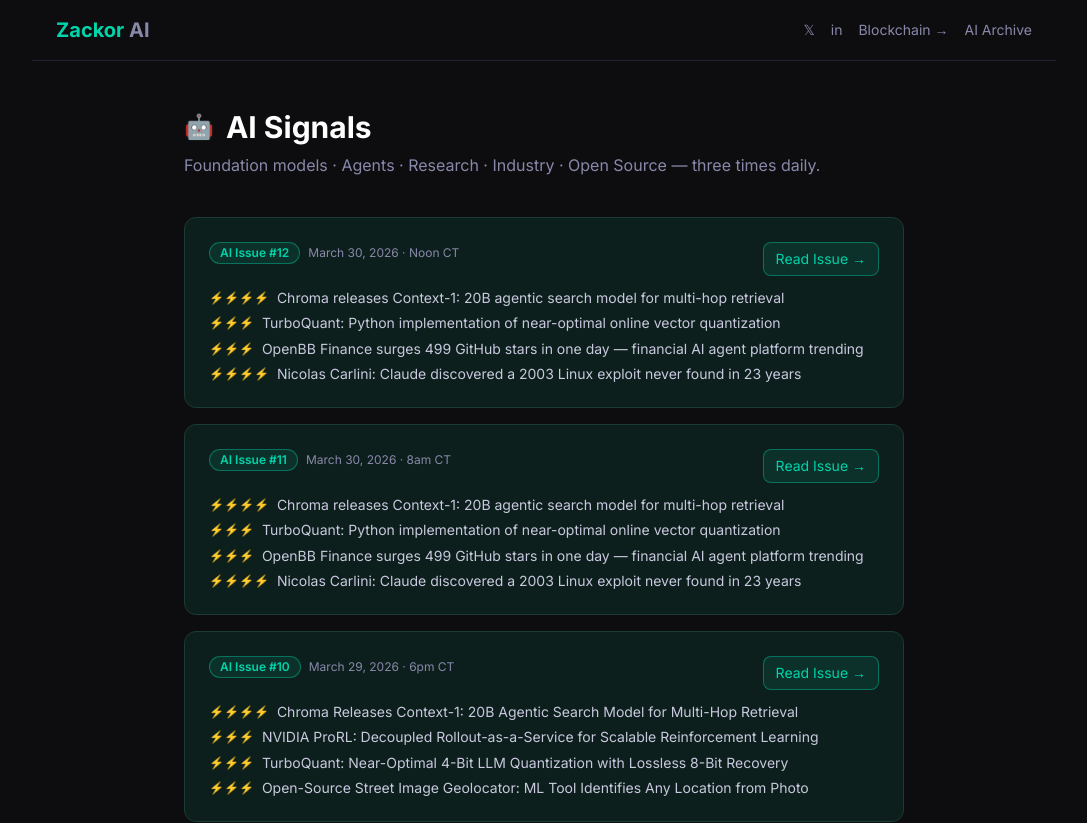
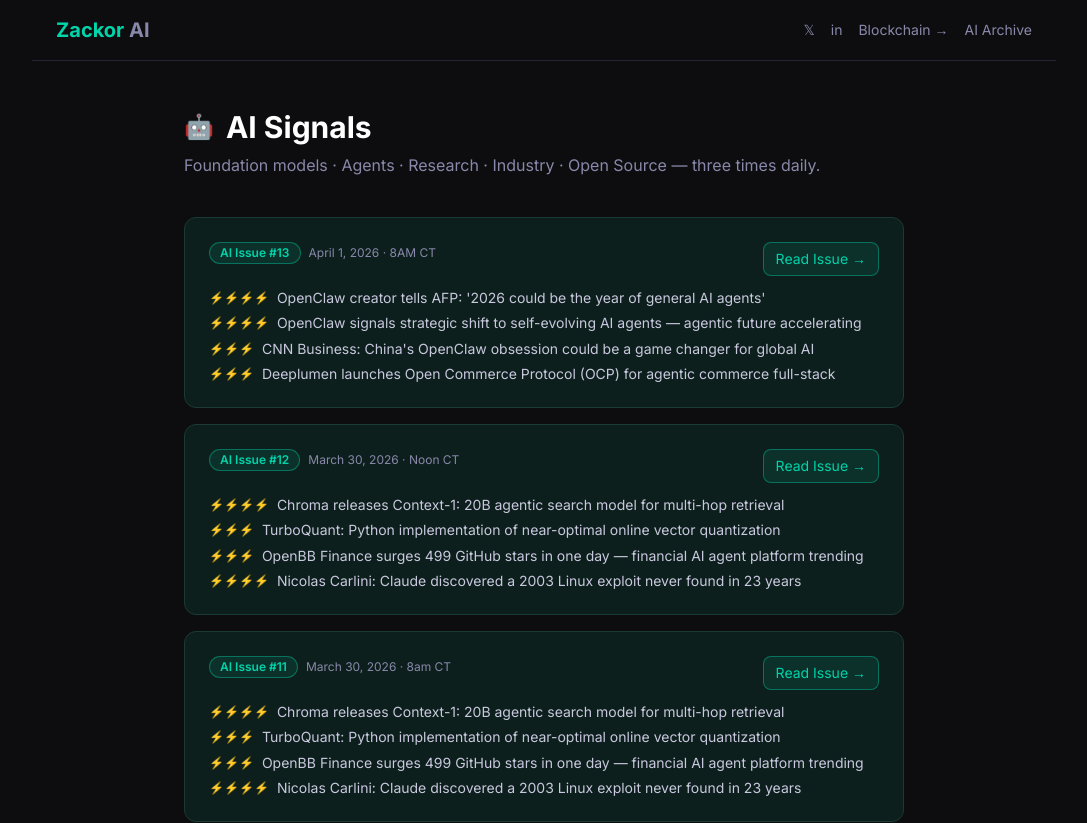
Before and after one commit to Mind-Dragon/zackor-signals, a Next.js app: page /ai in a window 1280 px wide. Shown: the top 823 px of the page, without its empty margins (96-1183 px from the left). Built offline with nearby package versions, Linux system fonts and the light colour scheme.

Commit message:
feat: add AI Issue #13 — AI Intelligence April 1, 2026 8AM CT

```diff
--- a/app/data/ai-issues.ts
+++ b/app/data/ai-issues.ts
@@ -22,6 +22,63 @@ export interface AIIssue {
 }
 
 export const AI_ISSUES: AIIssue[] = [
+
+{
+  id: 'ai-2026-04-01-8am',
+  issueNumber: 13,
+  date: 'April 1, 2026',
+  time: '8AM CT',
+  sections: [
+    {
+      icon: '🤖',
+      title: 'OpenClaw & AI Agents',
+      signals: [
+        {
+          rating: 4,
+          headline: "OpenClaw creator tells AFP: '2026 could be the year of general AI agents'",
+          detail: "OpenClaw's CEO told AFP in a widely-syndicated interview that 2026 is on track to be the breakout year for general-purpose AI agents — capable of autonomously handling complex, multi-step tasks without human handholding. Picked up by CNN, Yahoo Tech, Economic Times, The Star, Digitimes, and Enterprise AI.",
+          source: 'AFP / CNN Business / Economic Times / Exa'
+        },
+        {
+          rating: 4,
+          headline: "OpenClaw signals strategic shift to self-evolving AI agents — agentic future accelerating",
+          detail: "OpenClaw is explicitly pivoting its public messaging around self-evolving agents that adapt and improve through use — a shift from tool-use assistants to autonomous agents with persistent memory and self-modification. Digitimes coverage confirms this as a formal product direction, not just marketing.",
+          source: 'Digitimes / Exa'
+        },
+        {
+          rating: 3,
+          headline: "CNN Business: China's OpenClaw obsession could be a game changer for global AI",
+          detail: "CNN Business profiles the explosive OpenClaw adoption wave in China — from enterprise deployments to consumer skill-building communities. The piece frames Chinese user innovation (Scrapling, Bilibili-CLI, OpenClaw Manager) as a wild card that could reshape the global AI agent ecosystem.",
+          source: 'CNN Business / Exa'
+        }
+      ]
+    },
+    {
+      icon: '🧠',
+      title: 'AI Infrastructure & Ecosystem',
+      signals: [
+        {
+          rating: 3,
+          headline: 'Deeplumen launches Open Commerce Protocol (OCP) for agentic commerce full-stack',
+          detail: 'Deeplumen launched the Open Commerce Protocol (OCP), completing a full-stack infrastructure layer enabling AI agents to participate in commerce autonomously — discovery, negotiation, transaction, and fulfillment. Positions as the agentic equivalent of HTTP for commerce flows.',
+          source: 'PR Newswire / Exa'
+        },
+        {
+          rating: 3,
+          headline: 'hey.eth: public identity layer for AI agents — ENS in <10s, State Channel payments',
+          detail: 'A developer is building hey.eth as an open, free identity layer where AI agents can claim ENS names in under 10 seconds and transact via State Channels. Open-source infrastructure targeting agentic payments without centralized coordination — posted to r/ethereum with active discussion.',
+          source: 'r/ethereum'
+        },
+        {
+          rating: 3,
+          headline: "Google warns Quantum Armageddon is drawing closer — 2029 threat window tightens",
+          detail: "Google's latest quantum computing progress report tightens the projected timeline to cryptographically relevant quantum attacks to as early as 2029. Ethereum has an active post-quantum migration roadmap; Bitcoin community response remains fragmented. Signal for both AI security and crypto infrastructure.",
+          source: 'r/CryptoCurrency / Finbold'
+        }
+      ]
+    }
+  ]
+},
 
 {
   id: 'ai-2026-03-30-noon',
```
